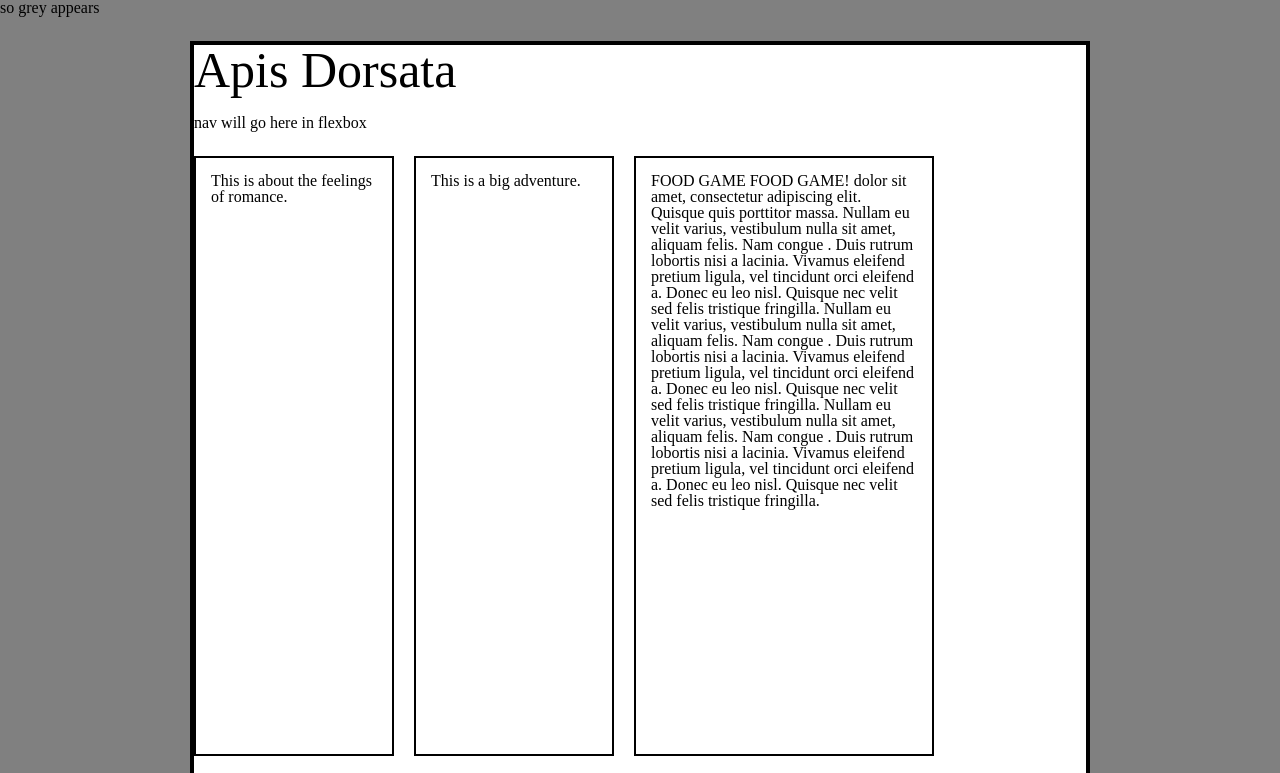
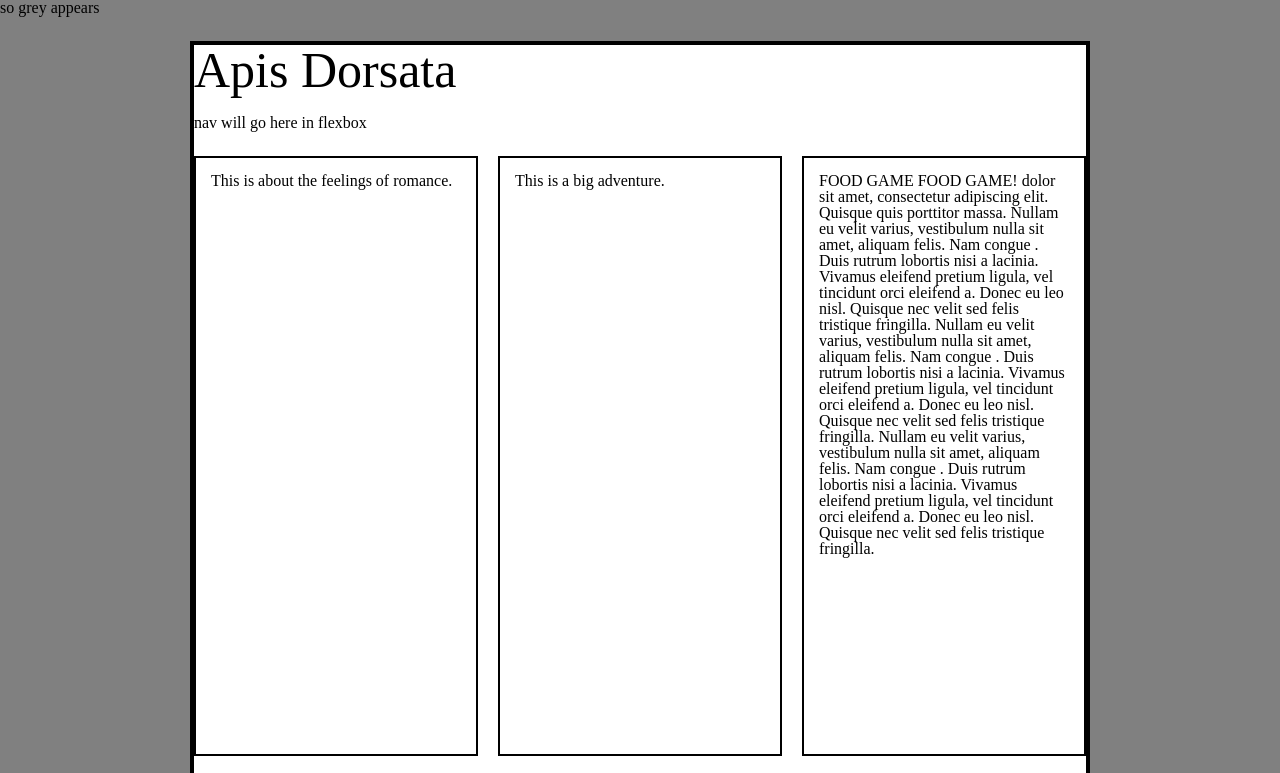
Before and after one commit to j-lindop/apis-dorsata, a plain HTML site: page index.html in a window 1280 px wide. Shown: the top 773 px of the page. Drawn offline with Linux system fonts and the light colour scheme.

Commit message:
changed px to fr

```diff
--- a/css/styles.css
+++ b/css/styles.css
@@ -26,7 +26,7 @@ header {
 	max-width: 1200px;
 	margin: 25px auto;
 	margin-bottom: 50px;
-	grid-template-columns: 200px 200px 300px;
+	grid-template-columns: 1fr 1fr 1fr;
 	grid-template-rows: 600px 400px 100px;
 	/*grid-column-gap: 20px;
 	grid-row-gap: 25px;*/
```
